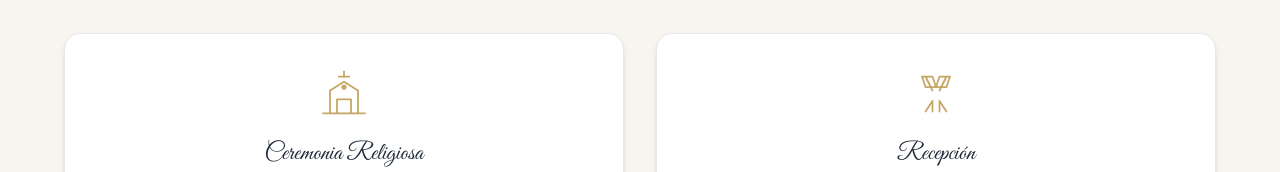
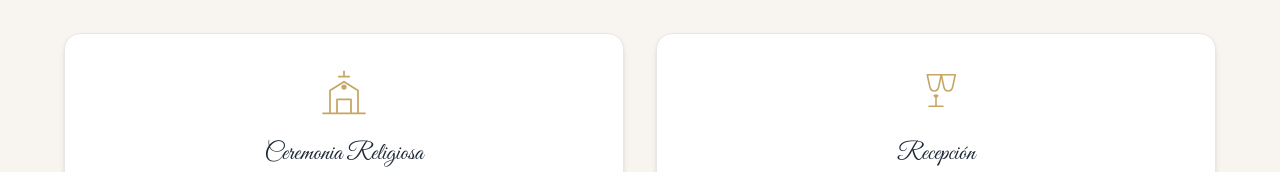
Before and after one commit to Susanabt1001419/Invitacion---Boda, a Next.js app: page / in a window 1280 px wide. Shown: the part 1135-1307 px from the top of the page. Built offline with nearby package versions, Linux system fonts and the light colour scheme.

Commit message:
Update index.js

```diff
--- a/pages/index.js
+++ b/pages/index.js
@@ -101,14 +101,19 @@ export default function Home() {
             viewport={{ once: true }}
           >
             <div className="flex flex-col items-center">
-              {/* COPAS DORADAS CRUZADAS */}
+              {/* COPAS CON CORAZÓN */}
               <svg xmlns="http://www.w3.org/2000/svg"
                   viewBox="0 0 64 64"
                   className="w-14 h-14 mb-4"
-                  fill="none" stroke="#c6a664"
-                  strokeWidth="2">
-                <path d="M20 12l8 16m16-16l-8 16M16 12h12l4 12H20l-4-12Zm32 0H36l-4 12h12l4-12ZM28 40l-8 12m16-12l8 12m-8-12v12m-8-12v12" strokeLinecap="round" strokeLinejoin="round"/>
+                  fill="none"
+                  stroke="#c6a664"
+                  strokeWidth="1.8">
+                <path d="M22 10l3 14c1.5 6 8.5 6 10 0l3-14H22Z" strokeLinecap="round" strokeLinejoin="round"/>
+                <path d="M38 10l3 14c1.5 6 8.5 6 10 0l3-14H38Z" strokeLinecap="round" strokeLinejoin="round"/>
+                <path d="M30 34l2 2 2-2a3 3 0 0 0-4 0Z" fill="#c6a664"/>
+                <path d="M32 36v10m-8 0h16" strokeLinecap="round" strokeLinejoin="round"/>
               </svg>
+
 
               <h3 className="font-script text-2xl text-gray-800 mb-1">Recepción</h3>
               <h4 className="text-lg font-semibold tracking-wide text-gray-800">
```
